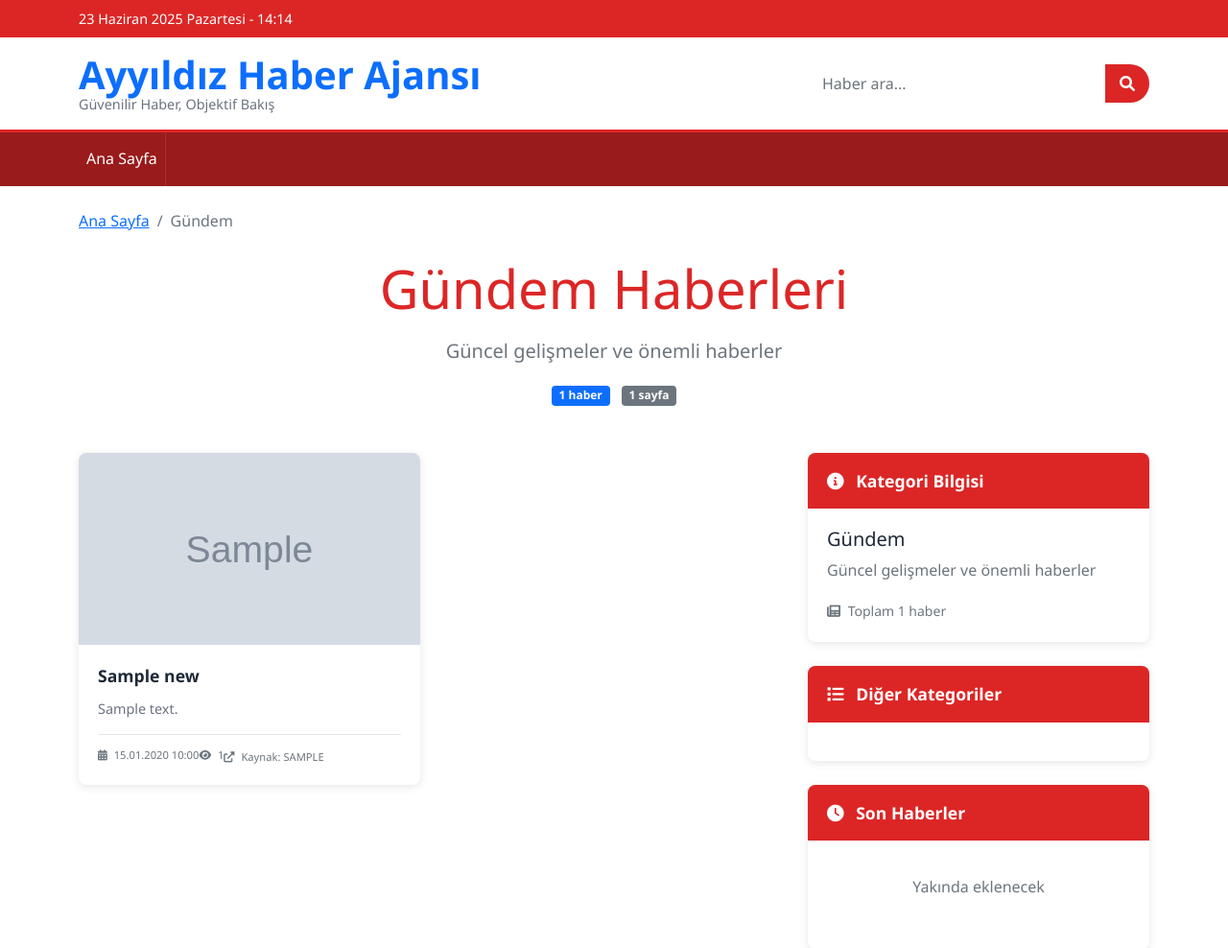
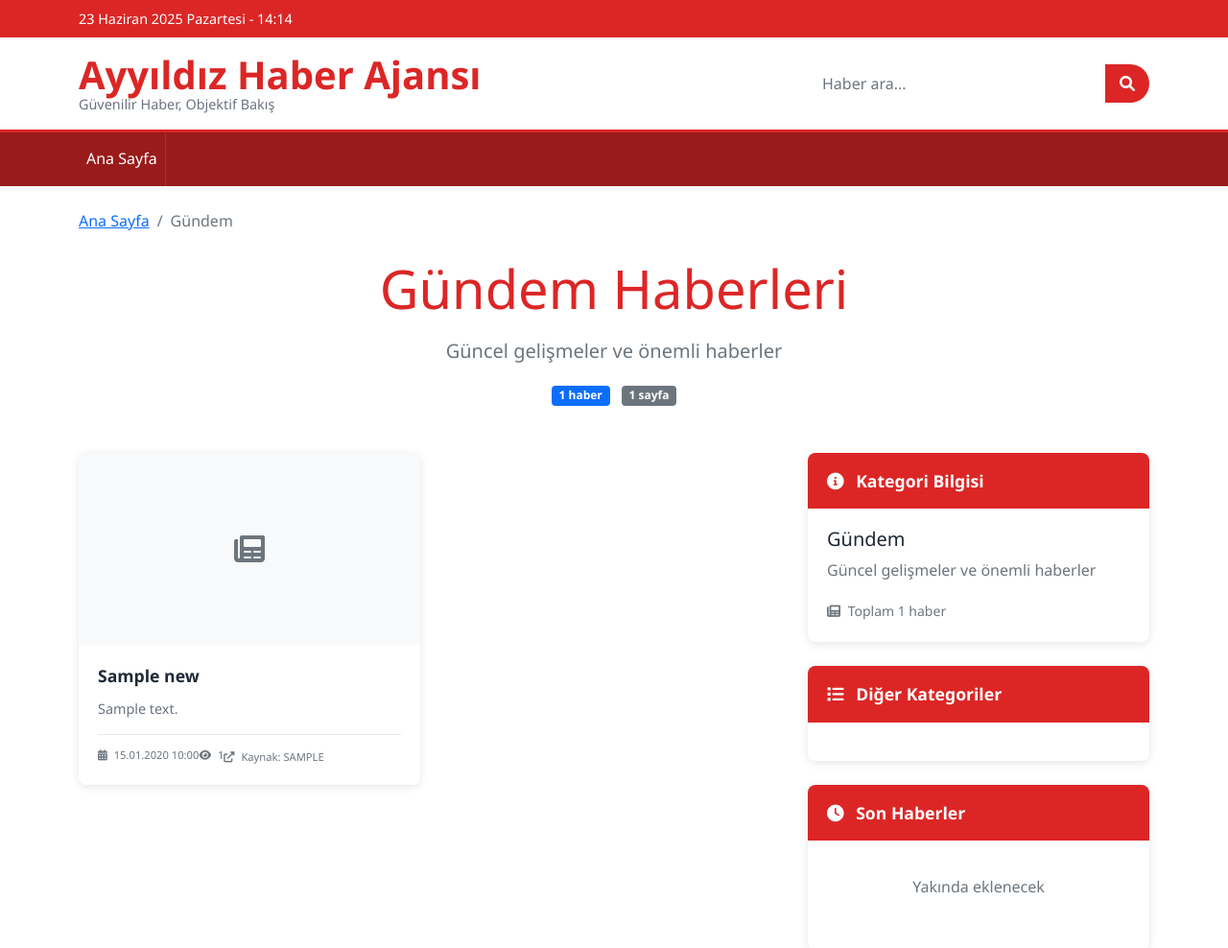
Before and after one commit to Cancanakon/ayyildizhaber, a Flask app: page /kategori/gundem in a window 1280 px wide. Shown: the top 988 px of the page at 96% size. Run offline with Flask 3, Linux system fonts and the light colour scheme; data comes from the database, SQL or seed files in the repository; tables that the repository leaves empty hold one stand-in row (values such as "Sample post"); grey boxes marked "Sample" are stand-in pictures; some libraries are stand-ins or nearby versions.

Commit message:
Enhance category pages with missing content and improved aesthetics
Populate empty category pages with related categories and recent news, style Ayyıldız title, and enhance image handling.

Replit-Commit-Author: Agent
Replit-Commit-Session-Id: 29a8154e-131b-483b-b586-e6ba0c07c4aa
Replit-Commit-Screenshot-Url: https://storage.googleapis.com/screenshot-production-us-central1/a0fc20d8-f5fb-45fa-8ebf-f3b4911f8f83/5fc74f39-6e74-4c7f-81b3-abd759ae0bfc.jpg

```diff
--- a/routes.py
+++ b/routes.py
@@ -96,9 +96,27 @@ def category_news(slug):
         page=page, per_page=12, error_out=False
     )
 
+    # Get other categories
+    other_categories = Category.query.filter(
+        Category.id != category.id,
+        Category.is_active == True
+    ).all()
+
+    # Get recent news from other categories
+    recent_news = News.query.filter(
+        News.category_id != category.id,
+        News.status == 'published'
+    ).order_by(News.published_at.desc()).limit(5).all()
+
+    # Get popular news
+    popular_news = get_popular_news(limit=5)
+
     return render_template('category.html',
                          category=category,
-                         news=news)
+                         news=news,
+                         other_categories=other_categories,
+                         recent_news=recent_news,
+                         popular_news=popular_news)
 
 @main_bp.route('/arama')
 def search():
--- a/static/js/main.js
+++ b/static/js/main.js
@@ -156,15 +156,7 @@ function createBackToTopButton() {
     const button = document.createElement('button');
     button.innerHTML = '<i class="fas fa-chevron-up"></i>';
     button.className = 'btn btn-primary position-fixed';
-    button.style.cssText = `
-        bottom: 20px;
-        right: 20px;
-        z-index: 1000;
-        border-radius: 50%;
-        width: 50px;
-        height: 50px;
-        display: none;
-    `;
+    button.style.cssText = 'position: fixed; bottom: 20px; right: 20px; z-index: 1000; border-radius: 50%; width: 50px; height: 50px; display: none;';
 
     document.body.appendChild(button);
 
--- a/templates/base.html
+++ b/templates/base.html
@@ -68,7 +68,7 @@
             <div class="row align-items-center">
                 <div class="col-md-8">
                     <div class="logo">
-                        <h1><a href="{{ url_for('main.index') }}" class="text-decoration-none">Ayyıldız Haber Ajansı</a></h1>
+                        <h1><a href="{{ url_for('main.index') }}" class="text-decoration-none text-red">Ayyıldız Haber Ajansı</a></h1>
                         <div class="tagline">Güvenilir Haber, Objektif Bakış</div>
                     </div>
                 </div>
--- a/templates/category.html
+++ b/templates/category.html
@@ -32,10 +32,10 @@
             <!-- News Grid -->
             <div class="row">
                 {% for article in news.items %}
-                <div class="col-lg-6 col-md-6 mb-4">
-                    <article class="news-card slide-up">
-                        {% if article.featured_image %}
-                        <img src="{{ article.featured_image }}" class="card-img-top" alt="{{ article.title }}">
+                <div class="col-lg-6 col-md-6 mb-4 d-flex">
+                    <article class="news-card slide-up w-100">
+                        {% if article.featured_image and article.featured_image.startswith('http') %}
+                        <img src="{{ article.featured_image }}" class="card-img-top" alt="{{ article.title }}" style="height: 200px; object-fit: cover;" onerror="this.onerror=null; this.parentNode.innerHTML='<div class=&quot;card-img-top bg-light d-flex align-items-center justify-content-center&quot; style=&quot;height: 200px;&quot;><i class=&quot;fas fa-newspaper fa-2x text-muted&quot;></i></div>';">
                         {% else %}
                         <div class="card-img-top bg-light d-flex align-items-center justify-content-center" style="height: 200px;">
                             <i class="fas fa-newspaper fa-2x text-muted"></i>
@@ -45,7 +45,7 @@
                         <div class="card-body">
                             <h3 class="card-title h5">
                                 <a href="{{ url_for('main.news_detail', slug=article.slug) }}" class="text-decoration-none">
-                                    {{ article.title }}
+                                    {{ article.title[:80] }}{% if article.title|length > 80 %}...{% endif %}
                                 </a>
                             </h3>
 
```
Also changed, not shown: attached_assets/ayyildizajans_1750687996828.png (added).
